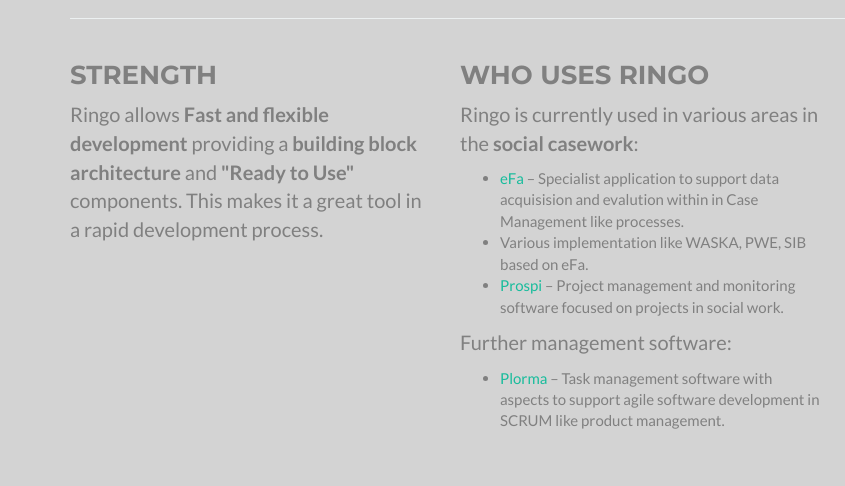
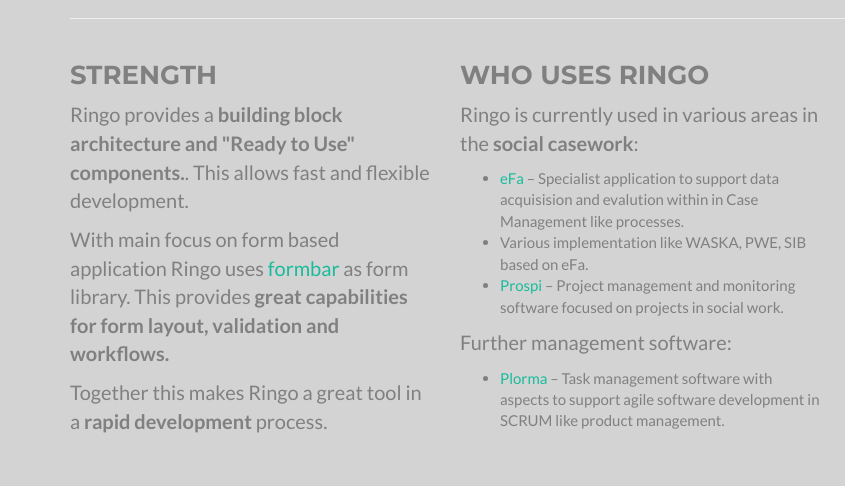
Before and after one commit to ringo-framework/website, a plain HTML site: page index.html in a window 1280 px wide. Shown: the part 1085-1571 px from the top of the page, 0-845 px from the left. Drawn offline with nearby package versions, Linux system fonts and the light colour scheme.

Commit message:
Improved strength section.

```diff
--- a/index.html
+++ b/index.html
@@ -146,11 +146,18 @@
             <div class="row">
                 <div class="col-sm-4">
                   <h3>Strength</h3>
-                  <p>Ringo allows <strong>Fast and flexible
-                    development</strong> providing a <strong>building block
-                    architecture</strong> and <strong>"Ready to Use"</strong>
-                  components. This makes it a great tool in a rapid
-                  development process.</p>
+                  <p>Ringo provides a <strong>building block
+                    architecture and "Ready to Use"
+                    components.</strong>. This allows fast and flexible
+                    development.
+                  </p>
+                  <p>With main focus on form based application Ringo uses <a
+                     href="https://bitbucket.org/ti/formbar"
+                     target="_blank">formbar</a> as form library. This
+                   provides <strong>great capabilities for form layout, validation and
+                   workflows.</strong></p>
+                  <p>Together this makes Ringo a great tool in a
+                  <strong>rapid development</strong> process.</p>
                 </div>
                 <div class="col-sm-4">
                   <h3>Who uses Ringo</h3>
```
